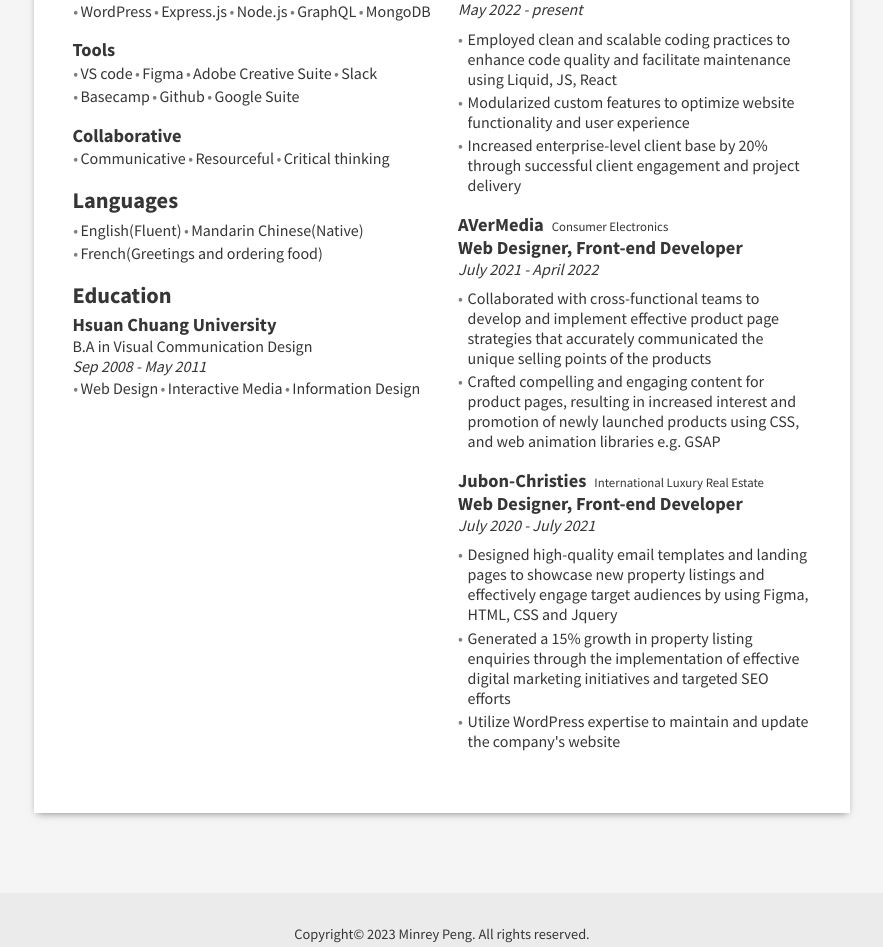
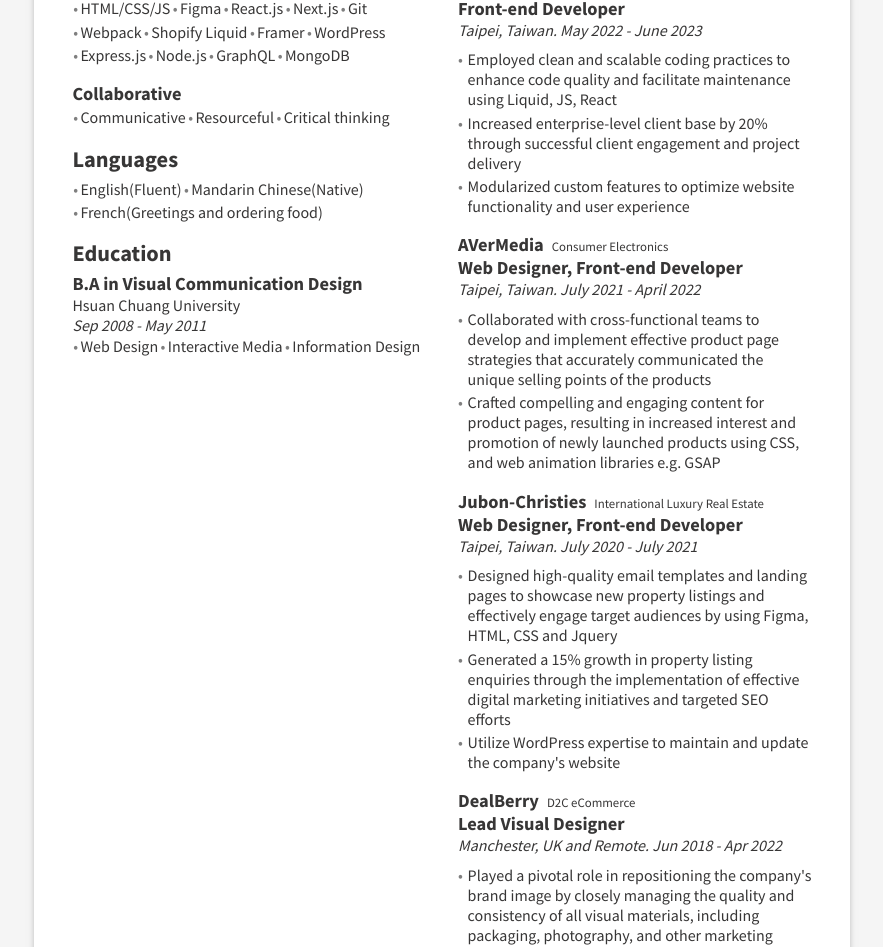
Before and after one commit to MinreyP/portfolio23, a Next.js app: page /cv in a window 1280 px wide. Shown: the part 629-1576 px from the top of the page, without its empty margins (198-1081 px from the left). Built offline with nearby package versions, Linux system fonts and the light colour scheme.

Commit message:
add CV generator to the pages

```diff
--- a/components/CV.js
+++ b/components/CV.js
@@ -3,7 +3,7 @@
 
 const CV = () => {
     return (
-        <div className={`${styles.cvOuter} print-ele`}>
+        <div className={styles.cvOuter} id="print-ele">
             <div className={styles.cvContent}>
                 <div className={styles.basicInfo}>
                     <article className={styles.nameTitle}>
@@ -15,6 +15,7 @@
                         <li><a href="mailto:minreypeng@gmail.com">minreypeng@gmail.com</a></li>
                         <li><a href="https://www.linkedin.com/in/minrey-peng/" target="_new">linkedin.com/in/minrey-peng/</a></li>
                         <li><a href="https://github.com/MinreyP" target="_new">github.com/MinreyP</a></li>
+                        <li><b>Visa: Canada Open Work Permit (1 Year)</b></li>
                     </ul>
                 </div>
                 <article className={styles.shortDesc}>
@@ -30,27 +31,18 @@
                         </h5>
                         <ul>
                             <li>HTML/CSS/JS</li>
+                            <li>Figma</li>
                             <li>React.js</li>
                             <li>Next.js </li>
                             <li>Git</li>
+                            <li>Webpack</li>
                             <li>Shopify Liquid</li>
+                            <li>Framer</li>
                             <li>WordPress</li>
                             <li>Express.js</li>
                             <li>Node.js</li>
                             <li>GraphQL</li>
                             <li>MongoDB</li>
-                        </ul>
-                        <h5 className={styles.blockSubTitle}>
-                            Tools
-                        </h5>
-                        <ul>
-                            <li>VS code</li>
-                            <li>Figma</li>
-                            <li>Adobe Creative Suite</li>
-                            <li>Slack</li>
-                            <li>Basecamp</li>
-                            <li>Github</li>
-                            <li>Google Suite</li>
                         </ul>
                         <h5 className={styles.blockSubTitle}>
                             Collaborative
@@ -72,9 +64,9 @@
                     <article className={styles.eduBlock}>
                         <h4 className={styles.blockTitle}>Education</h4>
                         <h5 className={styles.blockSubTitle}>
-                            Hsuan Chuang University
+                            B.A in Visual Communication Design
                         </h5>
-                        <p>B.A in Visual Communication Design</p>
+                        <p>Hsuan Chuang University</p>
                         <i>Sep 2008 - May 2011</i>
                         <ul>
                             <li>Web Design</li>
@@ -90,23 +82,23 @@
                             <span>Shopify Partner Taiwan</span>
                         </h5>
                         <h5 className={styles.blockSubTitle}>Front-end Developer</h5>
-                        <i>May 2022 - present</i>
+                        <i>Taipei, Taiwan. May 2022 - June 2023</i>
                         <ul>
                             <li>
                                 Employed clean and scalable coding practices to enhance code quality and facilitate maintenance using Liquid, JS, React
                             </li>
                             <li>
-                                Modularized custom features to optimize website functionality and user experience
+                                Increased enterprise-level client base by 20% through successful client engagement and project delivery
                             </li>
                             <li>
-                                Increased enterprise-level client base by 20% through successful client engagement and project delivery
+                                Modularized custom features to optimize website functionality and user experience
                             </li>
                         </ul>
                         <h5 className={styles.blockSubTitle}>AVerMedia
                             <span>Consumer Electronics</span>
                         </h5>
                         <h5 className={styles.blockSubTitle}>Web Designer, Front-end Developer</h5>
-                        <i>July 2021 - April 2022</i>
+                        <i>Taipei, Taiwan. July 2021 - April 2022</i>
                         <ul>
                             <li>
                                 Collaborated with cross-functional teams to develop and implement effective product page strategies that accurately communicated the unique selling points of the products
@@ -119,7 +111,7 @@
                             <span>International Luxury Real Estate</span>
                         </h5>
                         <h5 className={styles.blockSubTitle}>Web Designer, Front-end Developer</h5>
-                        <i>July 2020 - July 2021</i>
+                        <i>Taipei, Taiwan. July 2020 - July 2021</i>
                         <ul>
                             <li>
                                 Designed high-quality email templates and landing pages to showcase new property listings and effectively engage target audiences by using Figma, HTML, CSS and Jquery
@@ -131,6 +123,19 @@
                                 Utilize WordPress expertise to maintain and update the company's website
                             </li>
                         </ul>
+                        <h5 className={styles.blockSubTitle}>DealBerry
+                            <span>D2C eCommerce</span>
+                        </h5>
+                        <h5 className={styles.blockSubTitle}>Lead Visual Designer</h5>
+                        <i>Manchester, UK and Remote. Jun 2018 - Apr 2022</i>
+                        <ul>
+                            <li>
+                                Played a pivotal role in repositioning the company's brand image by closely managing the quality and consistency of all visual materials, including packaging, photography, and other marketing collateral
+                            </li>
+                            <li>
+                                Successfully boosted sales by 15% through the implementation of highly effective and visually appealing design strategies that effectively communicated the brand's unique value proposition to target audiences
+                            </li>
+                        </ul>
                     </article>
                 </div>
             </div>
--- a/src/styles/CV.module.css
+++ b/src/styles/CV.module.css
@@ -1,7 +1,7 @@
 .cvOuter {
     margin: 5rem auto;
     width: 8.5in;
-    height: 12in;
+    height: fit-content;
     padding: .4in;
     background-color: rgb(255, 255, 255);
     box-shadow: 0 3px 8px -3px rgba(0, 0, 0, .5);
--- a/src/styles/globals.css
+++ b/src/styles/globals.css
@@ -137,7 +137,7 @@
     visibility: hidden;
   }
 
-  .print-ele {
+  #print-ele {
     width: 100%;
     height: 100%;
     position: fixed;
@@ -147,11 +147,11 @@
     bottom: 0;
     padding: 0;
     margin: 0 auto;
-    box-shadow: none !important;
+    box-shadow: none;
     visibility: visible;
   }
 
-  .print-ele * {
+  #print-ele * {
     visibility: visible;
   }
 }
```
Also changed, not shown: public/projext-cover.png.
